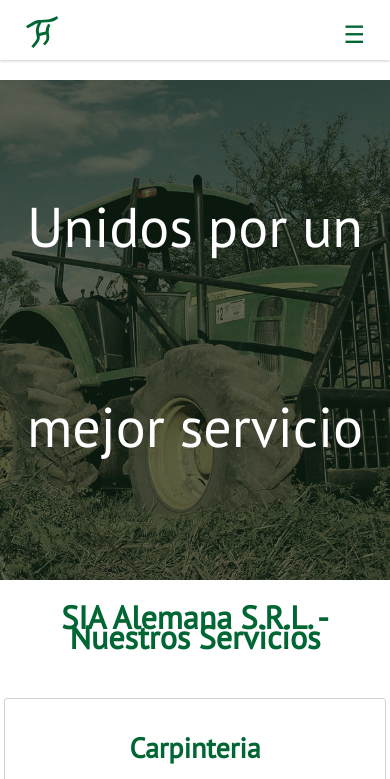
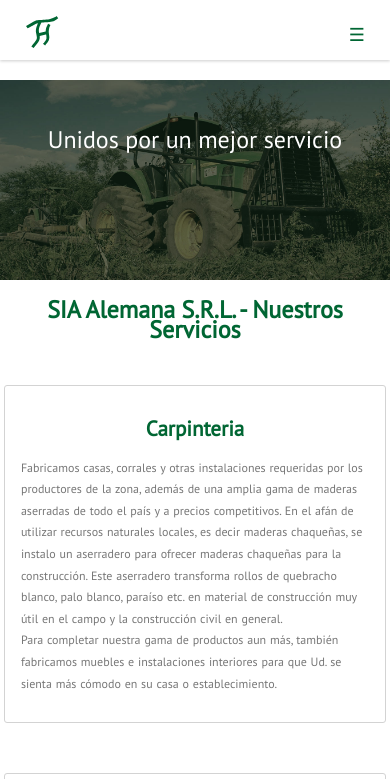
Before and after one commit to AriFranz/sia_v3, a plain HTML site: page index.html in a window 390 px wide. Shown: the top 779 px of the page. Drawn offline with nearby package versions, Linux system fonts and the light colour scheme.

Commit message:
Changes in JS and CSS Media QUerys
Signed-off-by: AriFranz <arimfranz@hotmail.com>

```diff
--- a/css/main.css
+++ b/css/main.css
@@ -458,6 +458,13 @@
     div#content {
         top:80px;
     }
+    div#banner_content {
+        height: 300px;
+    }
+    div#banner_content h2 {
+        font-size: 2.5em;
+        line-height: 120px;
+    }
     div.main-item-content {
     width: 98%;
     }
@@ -468,6 +475,9 @@
 
 /* Styles Small Screen*/
 @media only screen and (max-width: 756px) {
+    html {
+        font-size: 12px;
+    }
     header {
         height: 60px;
     }
@@ -516,6 +526,13 @@
     div#logo_header img {
         width: 150%;
         max-width: 150px;
+    }
+    div#banner_content {
+        height: 200px;
+    }
+    div#banner_content h2 {
+        font-size: 2em;
+        line-height: 80px;
     }
 }
 
--- a/js/main.js
+++ b/js/main.js
@@ -63,16 +63,18 @@
 
     var mq = window.matchMedia("(min-width: 757px)");
 
-    if (mq.matches) {
-        var logoImage = bigLogo;
-        changeLogo();
-    } else {
-        var logoImage = smallLogo;
-        changeLogo();
-    }
+    screenChange();
 
-    function changeLogo() {
-    $("a.logo-img-header").html("<img alt=\"Logo\" src=\"" + logoImage + "\" />");
+    $(window).resize(screenChange);
+
+    function screenChange() {
+        if ($("header").css("height") == "60px" ) {
+            var logoImage = smallLogo;
+            $("a.logo-img-header").html("<img alt=\"Logo\" src=\"" + logoImage + "\" />");
+        } else {
+            var logoImage = bigLogo;
+            $("a.logo-img-header").html("<img alt=\"Logo\" src=\"" + logoImage + "\" />");
+        }
     }
 
 });
```
Lines whose indentation alone changed are shown as unchanged.
